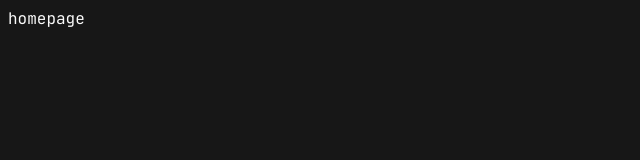
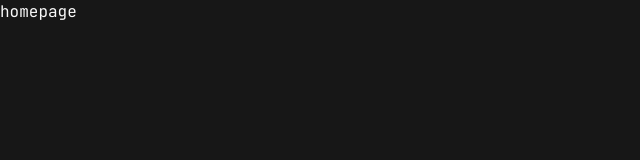
Before and after one commit to rohxn-rai/rohan-rai-portfolio, a Next.js app: page / in a window 1280 px wide. Shown: the top 160 px of the page, without its empty margins (0-640 px from the left). Built offline with nearby package versions, Linux system fonts and the light colour scheme.

Commit message:
updated css

```diff
--- a/app/globals.css
+++ b/app/globals.css
@@ -1,3 +1,9 @@
+@import "tailwindcss";
+
+/* @import "tailwindcss/base";
+@import "tailwindcss/components";
+@import "tailwindcss/utilities"; */
+
 @tailwind base;
 @tailwind components;
 @tailwind utilities;
```
